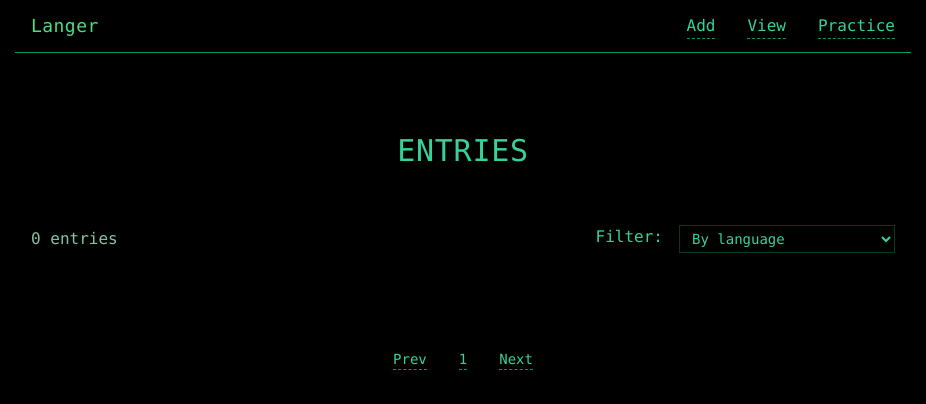
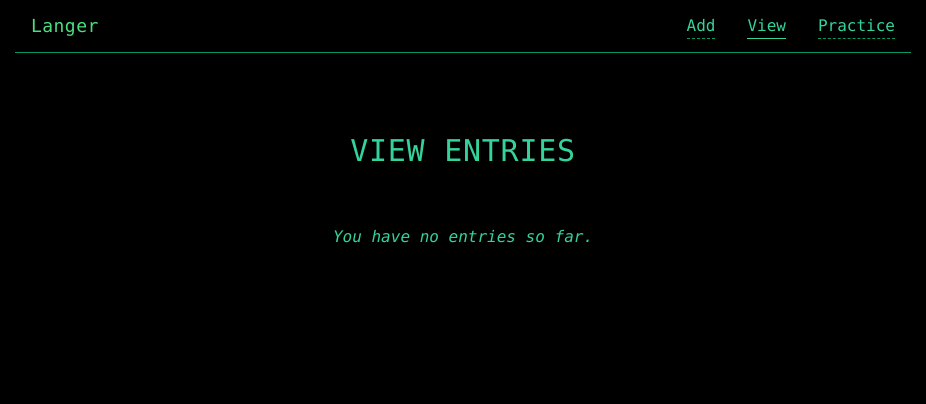
Before and after one commit to molghi/lang-learn-aide, a React (Vite) app: page / in a window 1280 px wide. Shown: the top 404 px of the page, without its empty margins (177-1103 px from the left). Built offline with nearby package versions, Linux system fonts and the light colour scheme.

Commit message:
feat(ui): tab switching, img previews, lightbox

```diff
--- a/package.json
+++ b/package.json
@@ -11,7 +11,8 @@
   },
   "dependencies": {
     "react": "^19.2.7",
-    "react-dom": "^19.2.7"
+    "react-dom": "^19.2.7",
+    "yet-another-react-lightbox": "^3.32.0"
   },
   "devDependencies": {
     "@eslint/js": "^10.0.1",
--- a/src/App.tsx
+++ b/src/App.tsx
@@ -7,19 +7,22 @@ import Notification from "./components/Notification.tsx";
 import EntriesView from "./components/EntriesView.tsx";
 
 function App() {
-  const { isNotificationShown } = useMyContext();
+  const { isNotificationShown, activeView } = useMyContext();
 
   useEffect(() => {
     document.title = `${APP_NAME} | ${APP_SHORT_SLOGAN}`;
   }, []);
 
   return (
-    <>
+    <div className="pb-[150px]">
       <Header />
-      <EntriesView />
-      {/* <AddEditForm /> */}
+
+      {activeView === "add" && <AddEditForm />}
+      {activeView === "view" && <EntriesView />}
+      {activeView === "practice" && <div className="text-center font-mono text-gray">Practice will be here...</div>}
+
       {isNotificationShown && <Notification />}
-    </>
+    </div>
   );
 }
 
--- a/src/components/AddEditForm.tsx
+++ b/src/components/AddEditForm.tsx
@@ -153,7 +153,7 @@ export default function AddEditForm() {
           })}
 
           <div className="col-span-2 flex justify-end pt-4">
-            <button type="submit" className={STYLES_GENERAL_BTN}>
+            <button type="submit" className={`${STYLES_GENERAL_BTN} border-dashed border-emerald-600`}>
               Submit
             </button>
           </div>
--- a/src/components/EntriesView.tsx
+++ b/src/components/EntriesView.tsx
@@ -8,9 +8,10 @@ export default function EntriesView() {
   return (
     <section className="w-full font-mono text-emerald-100">
       <div className="max-w-4xl mx-auto px-4 pb-6 text-emerald-400">
-        <h2 className={STYLES_BLOCK_HEADER}>ENTRIES</h2>
+        <h2 className={STYLES_BLOCK_HEADER}>VIEW ENTRIES</h2>
 
         {/* top bar */}
+        {entries.length > 0 && (
           <div className="flex items-center justify-between mb-8">
             <div className="text-emerald-200/80">{entries.length} entries</div>
 
@@ -23,20 +24,19 @@ export default function EntriesView() {
               </select>
             </div>
           </div>
+        )}
 
         {/* cards container */}
-        <div className="grid gap-8 mb-16">
-          {entries.map((entry) => (
-            <EntryCard key={entry.id} entry={entry} />
-          ))}
-        </div>
+        <div className="grid gap-8 mb-16">{entries.length > 0 ? entries.map((entry) => <EntryCard key={entry.id} entry={entry} />) : <div className="text-center font-mono text-gray italic">You have no entries so far.</div>}</div>
 
         {/* pagination */}
+        {entries.length > 0 && (
           <div className="flex justify-center mt-6 gap-8 text-sm">
-          <button className={STYLES_GENERAL_BTN}>Prev</button>
-          <button className={STYLES_GENERAL_BTN}>1</button>
-          <button className={STYLES_GENERAL_BTN}>Next</button>
+            <button className={`${STYLES_GENERAL_BTN} border-dashed border-emerald-600`}>Prev</button>
+            <button className={`${STYLES_GENERAL_BTN} border-dashed border-emerald-600`}>1</button>
+            <button className={`${STYLES_GENERAL_BTN} border-dashed border-emerald-600`}>Next</button>
           </div>
+        )}
       </div>
     </section>
   );
--- a/src/components/EntryCard.tsx
+++ b/src/components/EntryCard.tsx
@@ -1,5 +1,8 @@
 import { APP_LANGUAGES } from "../constants.ts";
 import type { Entry } from "../context/AppContext.tsx";
+import Lightbox from "yet-another-react-lightbox";
+import "yet-another-react-lightbox/styles.css";
+import { useState } from "react";
 
 function formatDate(dateString: string) {
   return new Date(dateString).toLocaleString("en-US", {
@@ -17,6 +20,9 @@ function getLanguageMeta(code: string) {
 }
 
 export default function EntryCard({ entry }: { entry: Entry }) {
+  const [open, setOpen] = useState<boolean>(false);
+  const [image, setImage] = useState<string>("");
+
   const langMeta = getLanguageMeta(entry.language);
   let langCode, langColor, langFlag, langFullName;
   if (langMeta) {
@@ -28,8 +34,28 @@ export default function EntryCard({ entry }: { entry: Entry }) {
 
   const borderColor = `border-[${langColor}]`;
 
+  const lightboxStyles = `
+  .yarl__container {
+      background: rgba(10, 10, 15, 0.75) !important;
+      backdrop-filter: blur(6px) !important;
+    }
+`;
+
   return (
     <div className={`relative border ${borderColor} bg-black/40 p-3 font-mono text-emerald-100`}>
+      <style>{lightboxStyles}</style>
+
+      {/* Btns */}
+      <div className="absolute top-2 right-2 flex gap-2">
+        <button onClick={() => console.log("edit word: throw to form tab")} className="px-2 py-1 text-xs border border-emerald-500/30 bg-black/40 text-emerald-200 opacity-60 hover:opacity-100 hover:border-emerald-300 hover:text-emerald-100 transition-all duration-200 backdrop-blur-sm rounded-sm">
+          edit
+        </button>
+        <button onClick={() => console.log("prompt to delete word")} className="px-2 py-1 text-xs border border-red-500/30 bg-black/40 text-red-300 opacity-60 hover:opacity-100 hover:border-red-400 hover:text-red-200 transition-all duration-200 backdrop-blur-sm rounded-sm">
+          delete
+        </button>
+      </div>
+
+      {/* Word card data */}
       {entry.language && entry.word && (
         <div className="top-2 left-2 text-lg flex gap-4">
           <span title={langFullName}>{langFlag}</span>
@@ -41,9 +67,20 @@ export default function EntryCard({ entry }: { entry: Entry }) {
 
       <div className="grid grid-cols-2 gap-x-4 gap-y-1 text-sm text-emerald-200/80">
         {entry.translation && (
-          <div className="flex gap-2">
+          <div className="flex gap-2 items-start">
             <span className="opacity-50">translation:</span>
-            <span>{entry.translation}</span>
+
+            <span className="relative group">
+              {/* hidden word (still word-sized hover trigger) */}
+              <span className="inline-flex relative">
+                <span className="text-emerald-100 opacity-0 group-hover:opacity-100 transition-opacity duration-1000">{entry.translation}</span>
+              </span>
+
+              {/* full-width metal cover */}
+              <span className="absolute inset-0 px-2 py-0.5 rounded-sm border border-gray-300/30 bg-gradient-to-b from-gray-500/50 to-gray-700/90 backdrop-blur-[1px] pointer-events-none group-hover:opacity-0 transition-opacity duration-700 overflow-hidden">
+                <span className="absolute inset-0 opacity-10 bg-[repeating-linear-gradient(45deg,transparent,transparent_6px,rgba(255,255,255,0.98)_6px,rgba(255,255,255,0.98)_12px)]" />
+              </span>
+            </span>
           </div>
         )}
         {entry.definition && (
@@ -70,12 +107,21 @@ export default function EntryCard({ entry }: { entry: Entry }) {
         {entry.imageUrl && (
           <div className="flex gap-2">
             <span className="opacity-50">img:</span>
-            <span>{entry.imageUrl}</span>
+            <img
+              src={entry.imageUrl}
+              alt="word img"
+              className="w-[80%] h-32 object-cover cursor-pointer hover:opacity-75 transition-opacity duration-500 ease-out"
+              onClick={() => {
+                if (!entry.imageUrl) return;
+                setImage(entry.imageUrl);
+                setOpen(true);
+              }}
+            />
           </div>
         )}
 
         {entry.createdAt && (
-          <div className="flex gap-2">
+          <div className="flex gap-2 text-[12px]">
             <span className="opacity-50">created:</span>
             <span>{formatDate(entry.createdAt)}</span>
           </div>
@@ -89,7 +135,7 @@ export default function EntryCard({ entry }: { entry: Entry }) {
         )} */}
 
         {entry.lastPracticed && (
-          <div className="flex gap-2">
+          <div className="flex gap-2 text-[12px]">
             <span className="opacity-50">practiced:</span>
             <span>{formatDate(entry.lastPracticed)}</span>
           </div>
@@ -109,6 +155,18 @@ export default function EntryCard({ entry }: { entry: Entry }) {
           </div>
         )}
       </div>
+      <Lightbox
+        open={open}
+        close={() => setOpen(false)}
+        slides={[{ src: image }]}
+        controller={{
+          closeOnBackdropClick: true,
+        }}
+        render={{
+          buttonPrev: () => null,
+          buttonNext: () => null,
+        }}
+      />
     </div>
   );
 }
--- a/src/components/Header.tsx
+++ b/src/components/Header.tsx
@@ -1,13 +1,17 @@
 import { APP_NAME, STYLES_GENERAL_BTN } from "../constants.ts";
+import { useMyContext } from "../context/AppContext.tsx";
 
 export default function Header() {
+  const { activeView, setActiveView } = useMyContext();
   const headerBtnStyles: string = STYLES_GENERAL_BTN;
 
   const headerBtnNamesTitles: Record<string, string[]> = {
-    addNew: ["Add", "Add new word or words"],
+    addNew: ["Add", "Add a new word or words"],
     viewAll: ["View", "View your added words"],
     practice: ["Practice", "Practice by recalling your words"],
   };
+
+  const activeBtn: string = "border-solid";
 
   return (
     <header className="w-full font-mono text-green-400 mb-20">
@@ -15,13 +19,13 @@ export default function Header() {
         <div className="text-lg tracking-wide">{APP_NAME}</div>
 
         <div className="flex gap-8 text-md text-emerald-400">
-          <button className={headerBtnStyles} title={headerBtnNamesTitles.addNew[1]}>
+          <button onClick={() => setActiveView("add")} className={`${headerBtnStyles} ${activeView === "add" ? "border-solid border-emerald-300" : "border-dashed border-emerald-600"}`} title={headerBtnNamesTitles.addNew[1]}>
             {headerBtnNamesTitles.addNew[0]}
           </button>
-          <button className={headerBtnStyles} title={headerBtnNamesTitles.viewAll[1]}>
+          <button onClick={() => setActiveView("view")} className={`${headerBtnStyles} ${activeView === "view" ? "border-solid border-emerald-400" : "border-dashed border-emerald-600"}`} title={headerBtnNamesTitles.viewAll[1]}>
             {headerBtnNamesTitles.viewAll[0]}
           </button>
-          <button className={headerBtnStyles} title={headerBtnNamesTitles.practice[1]}>
+          <button onClick={() => setActiveView("practice")} className={`${headerBtnStyles} ${activeView === "practice" ? "border-solid border-emerald-400" : "border-dashed border-emerald-600"}`} title={headerBtnNamesTitles.practice[1]}>
             {headerBtnNamesTitles.practice[0]}
           </button>
         </div>
--- a/src/constants.ts
+++ b/src/constants.ts
@@ -4,7 +4,7 @@ export const APP_NAME: string = "Langer";
 
 export const APP_SHORT_SLOGAN: string = "Your language learning aide";
 
-export const STYLES_GENERAL_BTN: string = "hover:text-emerald-200 border-b border-dashed border-emerald-600 hover:border-emerald-200 transition-all duration-200 ease-out";
+export const STYLES_GENERAL_BTN: string = "hover:text-emerald-200 border-b  hover:border-emerald-200 transition-all duration-200 ease-out"; // border-dashed border-emerald-600
 
 export const APP_LANGUAGES: Record<string, string[]> = {
   english: ["en", "#A7C7E7", "🇺🇸", "English"],
--- a/src/context/AppContext.tsx
+++ b/src/context/AppContext.tsx
@@ -19,6 +19,8 @@ export interface Entry {
 
 type NotificationType = "success" | "error" | "warning";
 
+type AppView = "add" | "view" | "practice";
+
 interface AppContextType {
   entries: Entry[];
   setEntries: React.Dispatch<React.SetStateAction<Entry[]>>;
@@ -26,6 +28,8 @@ interface AppContextType {
   setNotificationContent: React.Dispatch<React.SetStateAction<[NotificationType, string] | null>>;
   isNotificationShown: boolean;
   setIsNotificationShown: React.Dispatch<React.SetStateAction<boolean>>;
+  activeView: AppView;
+  setActiveView: React.Dispatch<React.SetStateAction<AppView>>;
 }
 
 const AppContext = createContext<AppContextType | null>(null);
@@ -37,6 +41,7 @@ export function AppProvider({ children }: { children: React.ReactNode }) {
   });
   const [notificationContent, setNotificationContent] = useState<[NotificationType, string] | null>(null);
   const [isNotificationShown, setIsNotificationShown] = useState<boolean>(false);
+  const [activeView, setActiveView] = useState<AppView>("view");
 
   useEffect(() => {
     const stored = localStorage.getItem(APP_LOCAL_STORAGE_ENTRIES_KEY);
@@ -60,7 +65,7 @@ export function AppProvider({ children }: { children: React.ReactNode }) {
     return () => clearTimeout(timer);
   }, [isNotificationShown]);
 
-  return <AppContext.Provider value={{ entries, setEntries, notificationContent, setNotificationContent, isNotificationShown, setIsNotificationShown }}>{children}</AppContext.Provider>;
+  return <AppContext.Provider value={{ entries, setEntries, notificationContent, setNotificationContent, isNotificationShown, setIsNotificationShown, activeView, setActiveView }}>{children}</AppContext.Provider>;
 }
 
 // ============================================================================
```
Also changed, not shown: 1 other file (tests, documents, lock files or other folders). Lines whose indentation alone changed are shown as unchanged.
